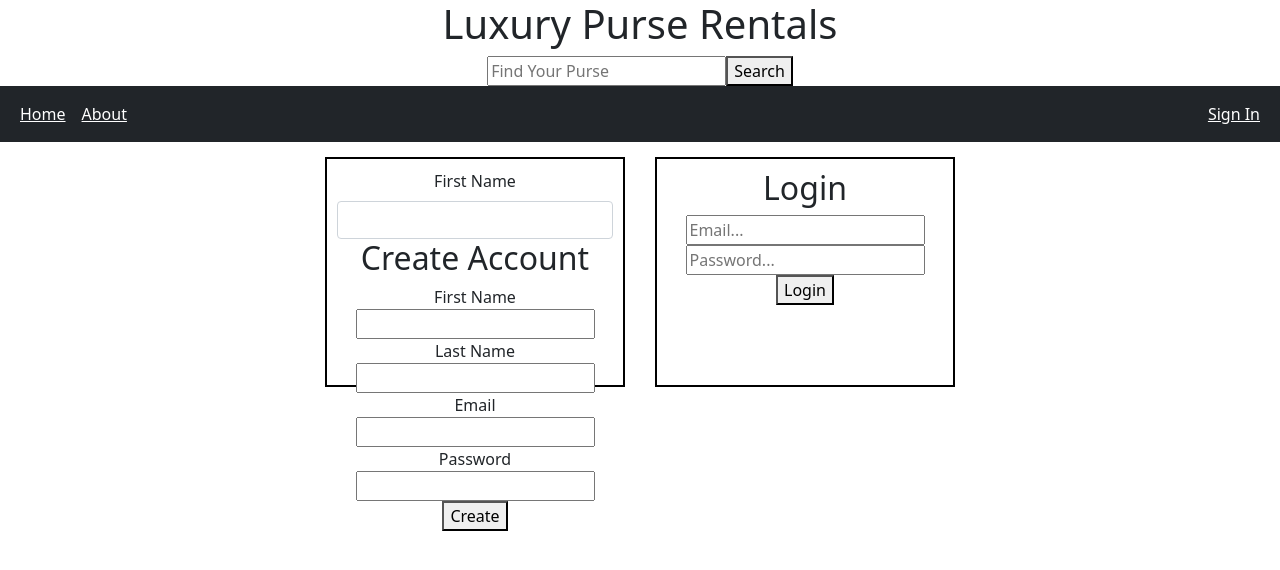
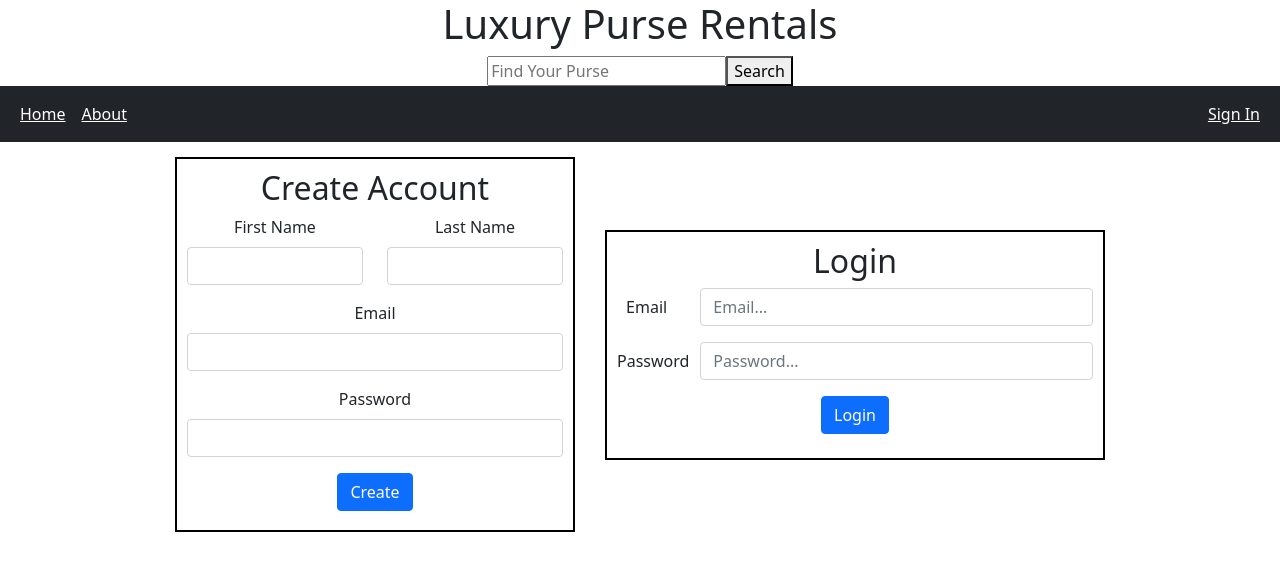
Before and after one commit to Raya-Sodwilai/rental-ui, a React (Create React App) app: page /signin in a window 1280 px wide. Shown: the top 570 px of the page. Built offline with nearby package versions, Linux system fonts and the light colour scheme; no server answers.

Commit message:
add styling to signin page

```diff
--- a/src/App.css
+++ b/src/App.css
@@ -18,8 +18,8 @@
   background-color: rgb(255, 255, 255);
   display: block;
   margin: 15px;
-  width: 300px;
-  height: 230px;
+  width: 400px;
+  height: 375px;
   box-sizing: border-box;
   float: left;
 }
@@ -30,7 +30,7 @@
   background-color: rgb(255, 255, 255);
   display: block;
   margin: 15px;
-  width: 300px;
+  width: 500px;
   height: 230px;
   box-sizing: border-box;
   float: left;
--- a/src/Signin.jsx
+++ b/src/Signin.jsx
@@ -1,7 +1,7 @@
 import React, { useEffect, useState } from 'react';
 import { useHistory } from "react-router-dom";
 import Axios from "axios";
-import { Form, Col } from "react-bootstrap";
+import { Form, Col, Row, Button } from "react-bootstrap";
 
 export default function Signin(props) {
   const [firstNameReg, setFirstNameReq] = useState("");
@@ -53,61 +53,57 @@ export default function Signin(props) {
   return (
     <div className="Signin">
       <div className="create-account">
+      <h2>Create Account</h2>
         <Form>
-          <Form.Group as={Col} controlId="formGridFirstName">
-            <Form.Label>First Name</Form.Label>
-            <Form.Control type="text" onChange={(e) => {setFirstNameReq(e.target.value)}} />
+          <Row className="mb-3">
+            <Form.Group as={Col} controlId="formGridFirstName">
+              <Form.Label>First Name</Form.Label>
+              <Form.Control type="text" onChange={(e) => {setFirstNameReq(e.target.value)}} />
+            </Form.Group>
+
+            <Form.Group as={Col} controlId="formGridLastName">
+              <Form.Label>Last Name</Form.Label>
+              <Form.Control type="text" onChange={(e) => {setLastNameReq(e.target.value)}} />
+             </Form.Group>
+          </Row>
+
+          <Form.Group className="mb-3" controlId="formGridEmail">
+            <Form.Label>Email</Form.Label>
+            <Form.Control type="text" onChange={(e) => {setEmailReq(e.target.value)}} />
           </Form.Group>
+
+          <Form.Group className="mb-3" controlId="formGridPassword">
+            <Form.Label>Password</Form.Label>
+            <Form.Control type="text" onChange={(e) => {setPasswordReq(e.target.value)}} />
+          </Form.Group>
+
+          <Button variant="primary" onClick={register}> Create </Button>
         </Form>
-        <h2>Create Account</h2>
-        <label>First Name</label>
-        <input
-          type="text"
-          onChange={(e) => {
-            setFirstNameReq(e.target.value);
-          }}
-        />
-        <label>Last Name</label>
-        <input
-          type="text"
-          onChange={(e) => {
-            setLastNameReq(e.target.value);
-          }}
-        />
-        <label>Email</label>
-        <input
-          type="text"
-          onChange={(e) => {
-            setEmailReq(e.target.value);
-          }}
-        />
-        <label>Password</label>
-        <input
-          type="text"
-          onChange={(e) => {
-            setPasswordReq(e.target.value);
-          }}
-        />
-        <button onClick={register}> Create </button>
       </div>
 
       <div className="login">
         <h2>Login</h2>
-        <input
-          type="text"
-          placeholder="Email..."
-          onChange={(e) => {
-            setEmail(e.target.value);
-          }}
-        />
-        <input
-          type="password"
-          placeholder="Password..."
-          onChange={(e) => {
-            setPassword(e.target.value);
-          }}
-        />
-        <button onClick={login}> Login </button>
+          <Form>
+            <Form.Group as={Row} className="mb-3" controlId="formHorizontalEmail">
+              <Form.Label column sm={2}>
+                Email
+              </Form.Label>
+              <Col sm={10}>
+                <Form.Control type="text" placeholder="Email..." onChange={(e) => {setEmail(e.target.value)}} />
+              </Col>
+            </Form.Group>
+
+            <Form.Group as={Row} className="mb-3" controlId="formHorizontalPassword">
+              <Form.Label column sm={2}>
+                Password
+              </Form.Label>
+              <Col sm={10}>
+                <Form.Control type="password" placeholder="Password..." onChange={(e) => {setPassword(e.target.value)}} />
+              </Col>
+            </Form.Group>
+
+              <Button variant="primary" onClick={login}> Login </Button>
+          </Form>
       </div>
     </div>
   );
```
